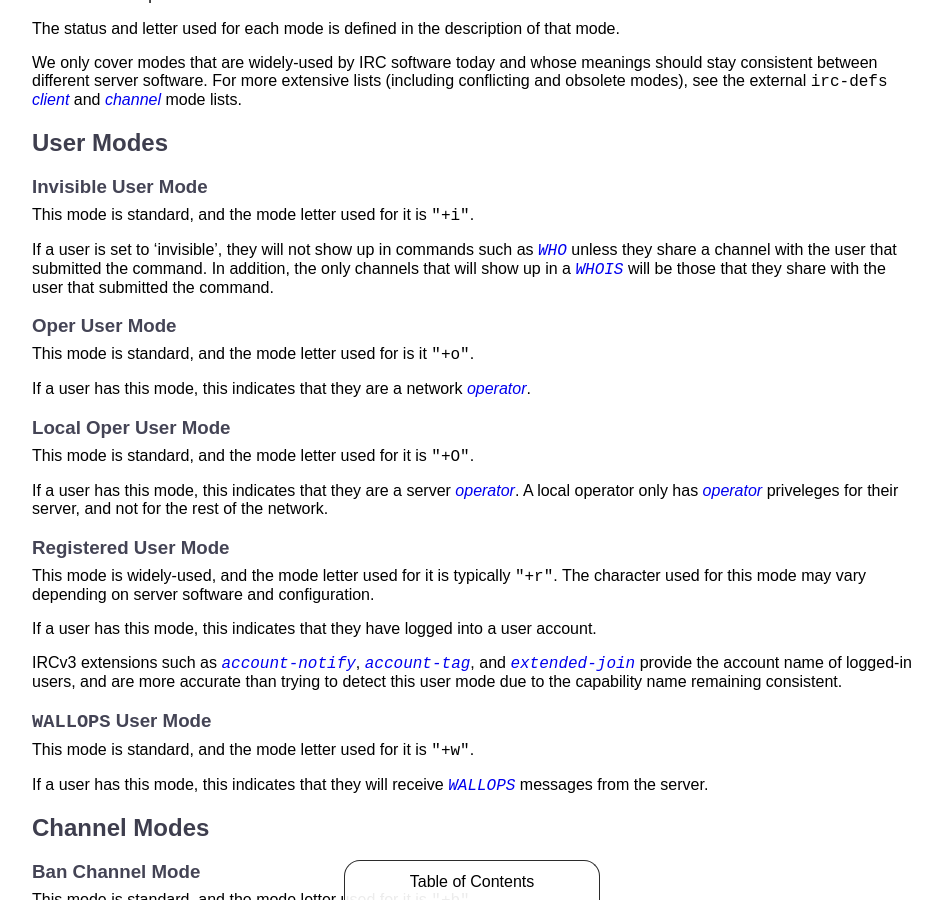
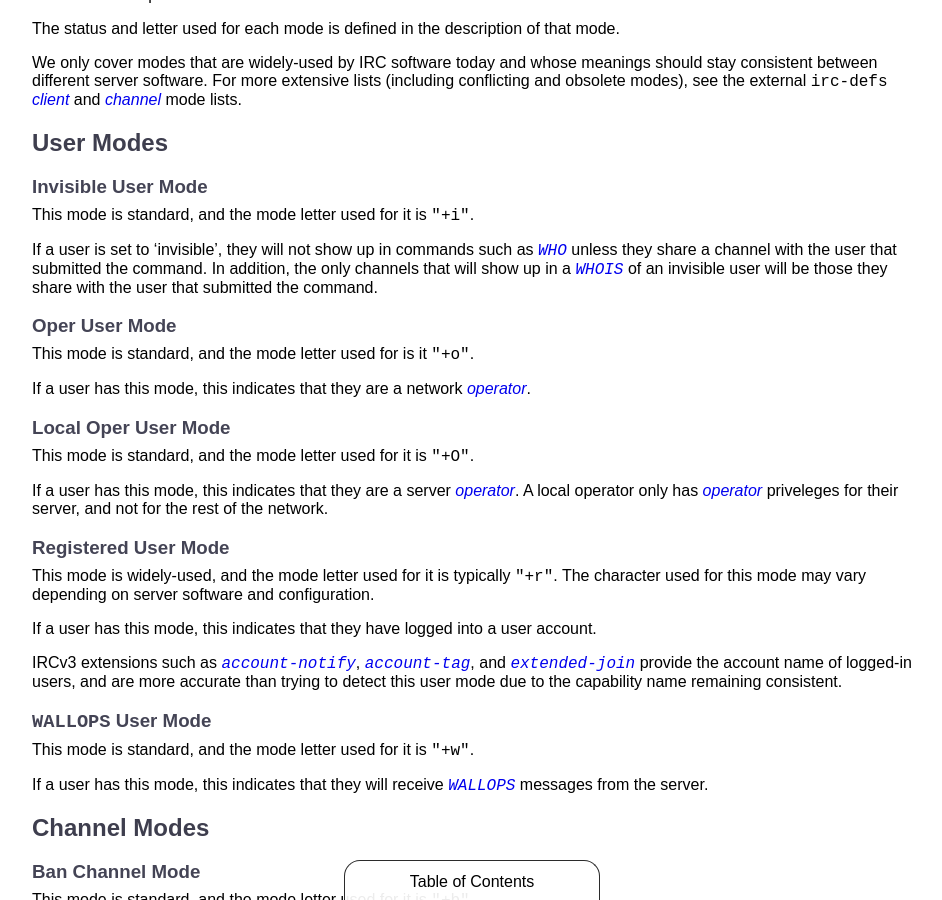
Before and after one commit to ircdocs/modern-irc, a Jekyll site: the page built from index.md, in a window 1280 px wide and 900 px high, scrolled down 24043 px. Shown: the whole window, without its empty margins (168-1110 px from the left). Built offline with Jekyll 4.4.1, drawn with Linux system fonts in a browser that asks for light colours.

Commit message:
Invisible User Mode: Fix some language

```diff
--- a/index.md
+++ b/index.md
@@ -1010,7 +1010,7 @@ We only cover modes that are widely-used by IRC software today and whose meaning
 
 This mode is standard, and the mode letter used for it is `"+i"`.
 
-If a user is set to 'invisible', they will not show up in commands such as [`WHO`](#who-command) unless they share a channel with the user that submitted the command. In addition, the only channels that will show up in a [`WHOIS`](#whois-command) will be those that they share with the user that submitted the command.
+If a user is set to 'invisible', they will not show up in commands such as [`WHO`](#who-command) unless they share a channel with the user that submitted the command. In addition, the only channels that will show up in a [`WHOIS`](#whois-command) of an invisible user will be those they share with the user that submitted the command.
 
 ### Oper User Mode
 
```
